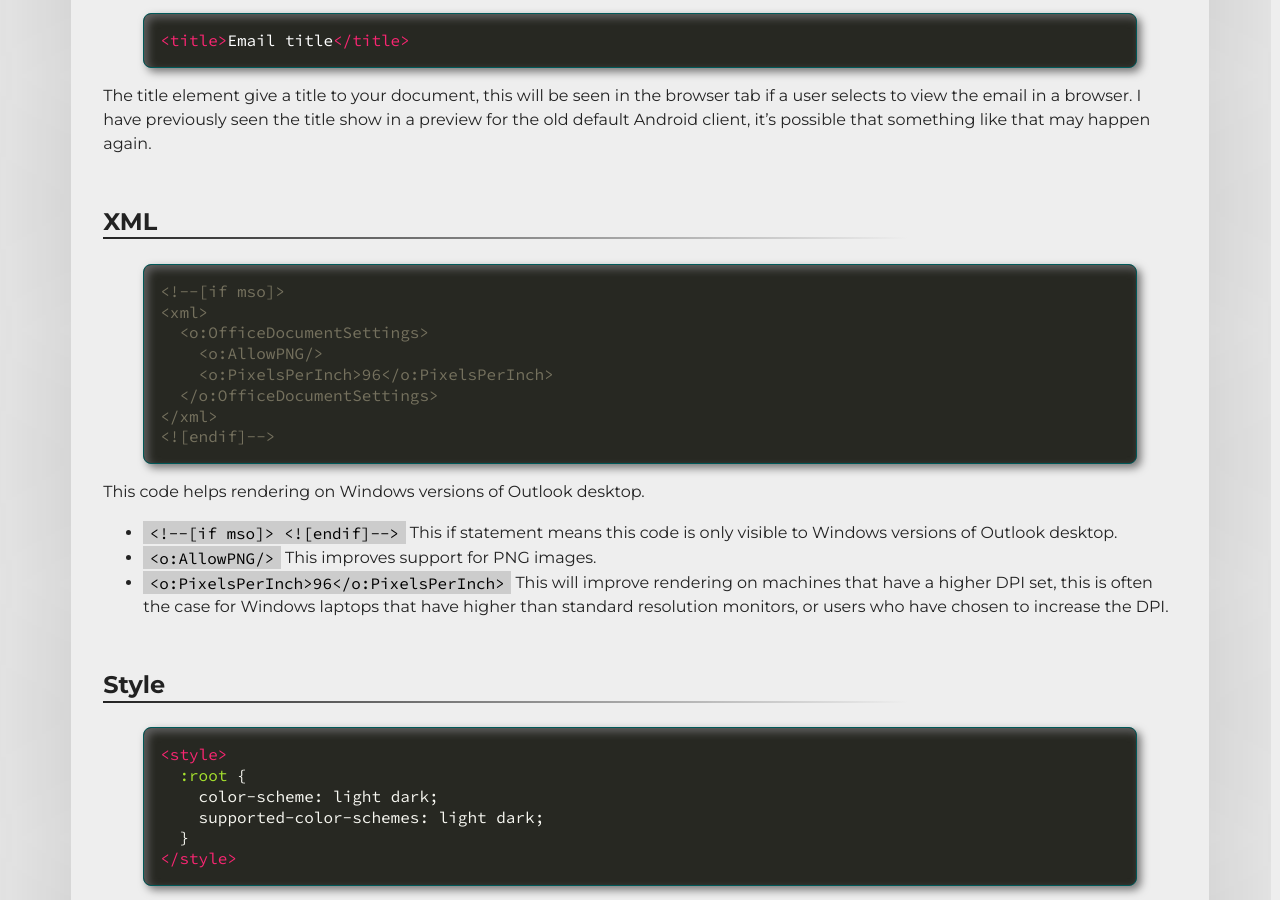
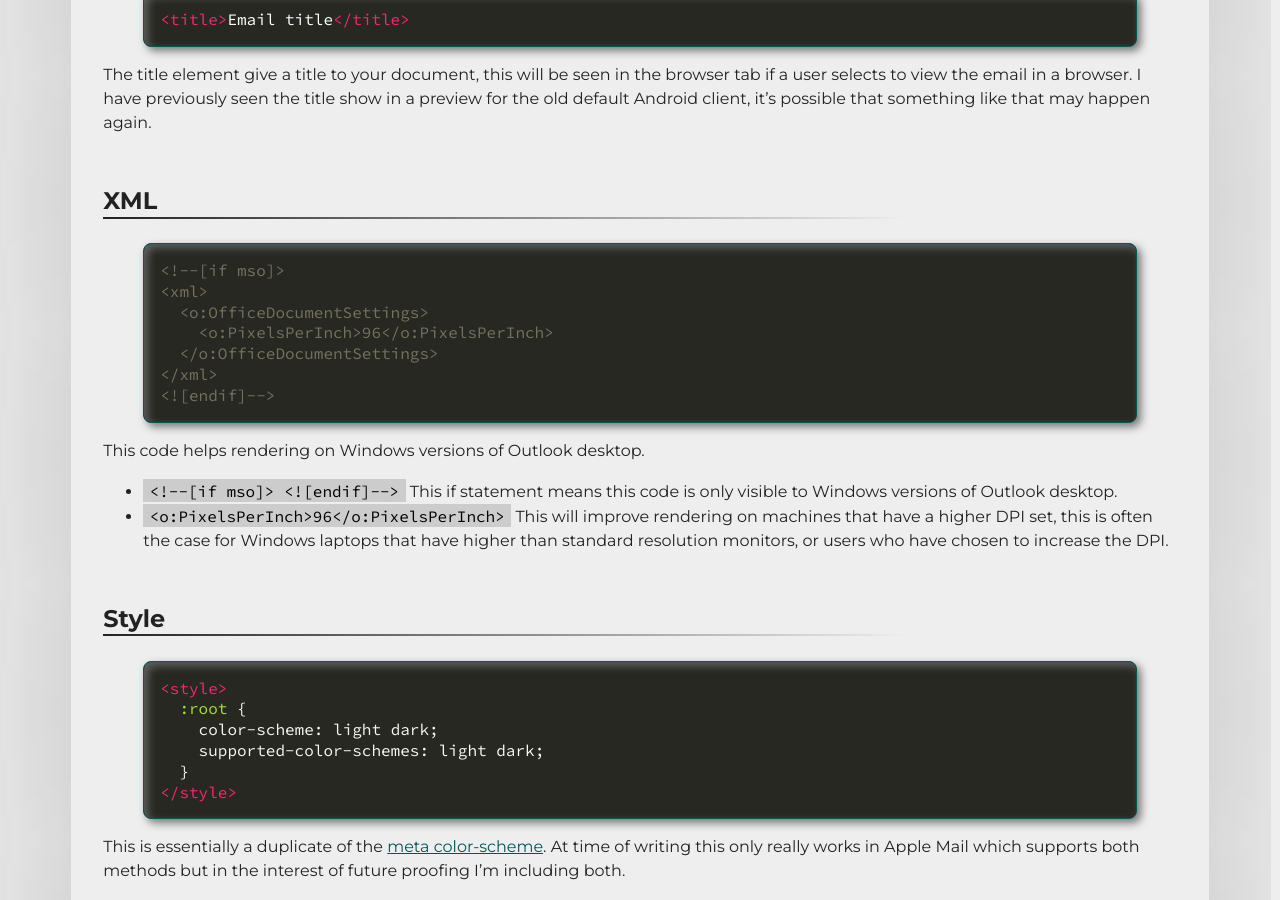
Before and after one commit to M-J-Robbins/good-email-code, a Jekyll site: the page built from email-code/template.md, in a window 1280 px wide and 900 px high, scrolled down 4243 px. Built offline with Jekyll 4.4.1, drawn with Linux system fonts in a browser that asks for light colours; our own code applies the rules of GitHub Pages for plain Markdown files; a script that is not in the unit is left out; some of the changed text lies outside the part shown.

Commit message:
Update template.md

```diff
--- a/email-code/template.md
+++ b/email-code/template.md
@@ -18,7 +18,6 @@
   <!--[if mso]>
   <xml>
   <o:OfficeDocumentSettings>
-    <o:AllowPNG/>
     <o:PixelsPerInch>96</o:PixelsPerInch>
   </o:OfficeDocumentSettings>
   </xml>
@@ -138,7 +137,6 @@
 <!--[if mso]>
 <xml>
   <o:OfficeDocumentSettings>
-    <o:AllowPNG/>
     <o:PixelsPerInch>96</o:PixelsPerInch>
   </o:OfficeDocumentSettings>
 </xml>
@@ -146,7 +144,6 @@
 {% endhighlight %}
 This code helps rendering on Windows versions of Outlook desktop.
 * `<!--[if mso]> <![endif]-->` This if statement means this code is only visible to Windows versions of Outlook desktop.
-* `<o:AllowPNG/>` This improves support for PNG images.
 * `<o:PixelsPerInch>96</o:PixelsPerInch>` This will improve rendering on machines that have a higher DPI set, this is often the case for Windows laptops that have higher than standard resolution monitors, or users who have chosen to increase the DPI.
 
 ## Style
```
